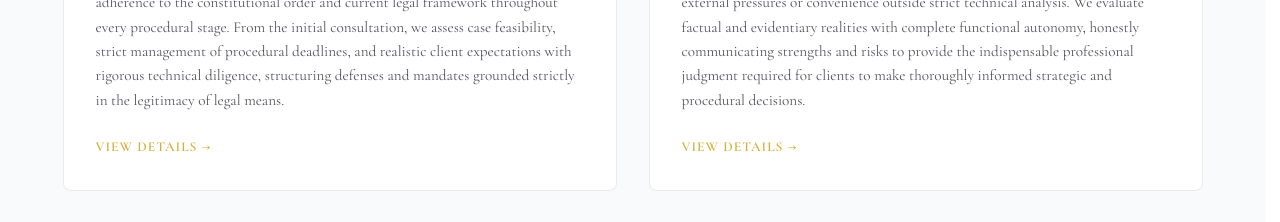
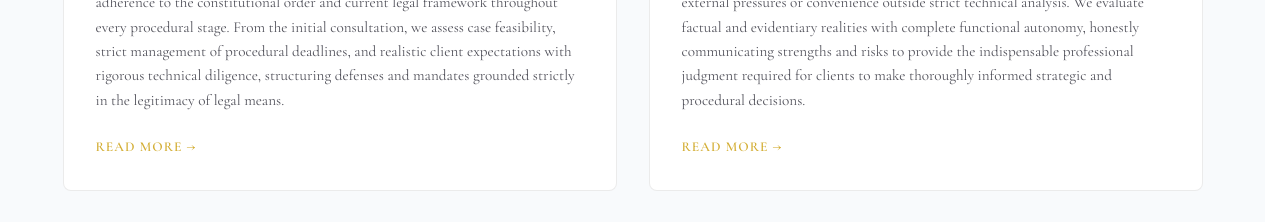
Before and after one commit to mcolina777-cpu/mac-consultores-site-clean, a Next.js app: page /en/about in a window 1280 px wide. Shown: the part 1920-2142 px from the top of the page. Built offline with nearby package versions, Linux system fonts and the light colour scheme.

Commit message:
style: restaurar interactividad y homogeneizar estructura Flex en Tarjetas 01 y 02

```diff
--- a/src/app/[locale]/about/page.tsx
+++ b/src/app/[locale]/about/page.tsx
@@ -124,7 +124,11 @@ export default async function QuienesSomos({ params }: { params: Promise<{ local
 
           <div className="grid-2">
             {/* Tarjeta 01 */}
-            <Link href={getRoute(locale, "about.legalidad_diligencia" as any)} className="card">
+            <Link
+              href={getRoute(locale, "about.legalidad_diligencia" as any)}
+              className="card hover-lift"
+              style={{ textDecoration: 'none', color: 'inherit', display: 'flex', flexDirection: 'column' }}
+            >
               <span className="section-tag">01</span>
               <h3>{isEs ? 'Legalidad y Diligencia' : 'Legality & Due Diligence'}</h3>
               <p className="card-editorial-text" style={{ lineHeight: 1.6, fontSize: '0.95rem', color: 'var(--text-muted, #4b5563)', marginBottom: '1.5rem' }}>
@@ -132,11 +136,17 @@ export default async function QuienesSomos({ params }: { params: Promise<{ local
                   ? 'Constituye el fundamento inquebrantable de nuestra práctica forense, asegurando el sometimiento estricto al ordenamiento constitucional y a la legalidad vigente en cada etapa procesal. Desde el contacto inicial, evaluamos con riguroso celo técnico la viabilidad del caso, el control estricto de los términos procesales y las expectativas reales del mandante, estructurando defensas y mandatos que descansan invariablemente en la legitimidad de los medios jurídicos empleados.'
                   : 'Constitutes the unwavering foundation of our forensic practice, ensuring strict adherence to the constitutional order and current legal framework throughout every procedural stage. From the initial consultation, we assess case feasibility, strict management of procedural deadlines, and realistic client expectations with rigorous technical diligence, structuring defenses and mandates grounded strictly in the legitimacy of legal means.'}
               </p>
-              <span className="card-link">{isEs ? 'VER DETALLES →' : 'VIEW DETAILS →'}</span>
+              <span className="card-link mt-auto">
+                {isEs ? "Leer más →" : "Read more →"}
+              </span>
             </Link>
 
             {/* Tarjeta 02 */}
-            <Link href={getRoute(locale, "about.independencia_tecnica" as any)} className="card">
+            <Link
+              href={getRoute(locale, "about.independencia_tecnica" as any)}
+              className="card hover-lift"
+              style={{ textDecoration: 'none', color: 'inherit', display: 'flex', flexDirection: 'column' }}
+            >
               <span className="section-tag">02</span>
               <h3>{isEs ? 'Independencia Técnica' : 'Technical Independence'}</h3>
               <p className="card-editorial-text" style={{ lineHeight: 1.6, fontSize: '0.95rem', color: 'var(--text-muted, #4b5563)', marginBottom: '1.5rem' }}>
@@ -144,7 +154,9 @@ export default async function QuienesSomos({ params }: { params: Promise<{ local
                   ? 'Garantiza un criterio jurídico objetivo, riguroso e innegociable, libre de presiones o conveniencias ajenas al análisis técnico del caso. Evaluamos la realidad fáctica y probatoria con plena autonomía funcional, comunicando con honestidad tanto fortalezas como riesgos, para proporcionar el juicio profesional certero e indispensable que permite al cliente tomar decisiones estratégicas debidamente informadas.'
                   : 'Guarantees an objective, rigorous, and non-negotiable legal criterion, free from external pressures or convenience outside strict technical analysis. We evaluate factual and evidentiary realities with complete functional autonomy, honestly communicating strengths and risks to provide the indispensable professional judgment required for clients to make thoroughly informed strategic and procedural decisions.'}
               </p>
-              <span className="card-link">{isEs ? 'VER DETALLES →' : 'VIEW DETAILS →'}</span>
+              <span className="card-link mt-auto">
+                {isEs ? "Leer más →" : "Read more →"}
+              </span>
             </Link>
 
             {/* Tarjeta 03 */}
```
